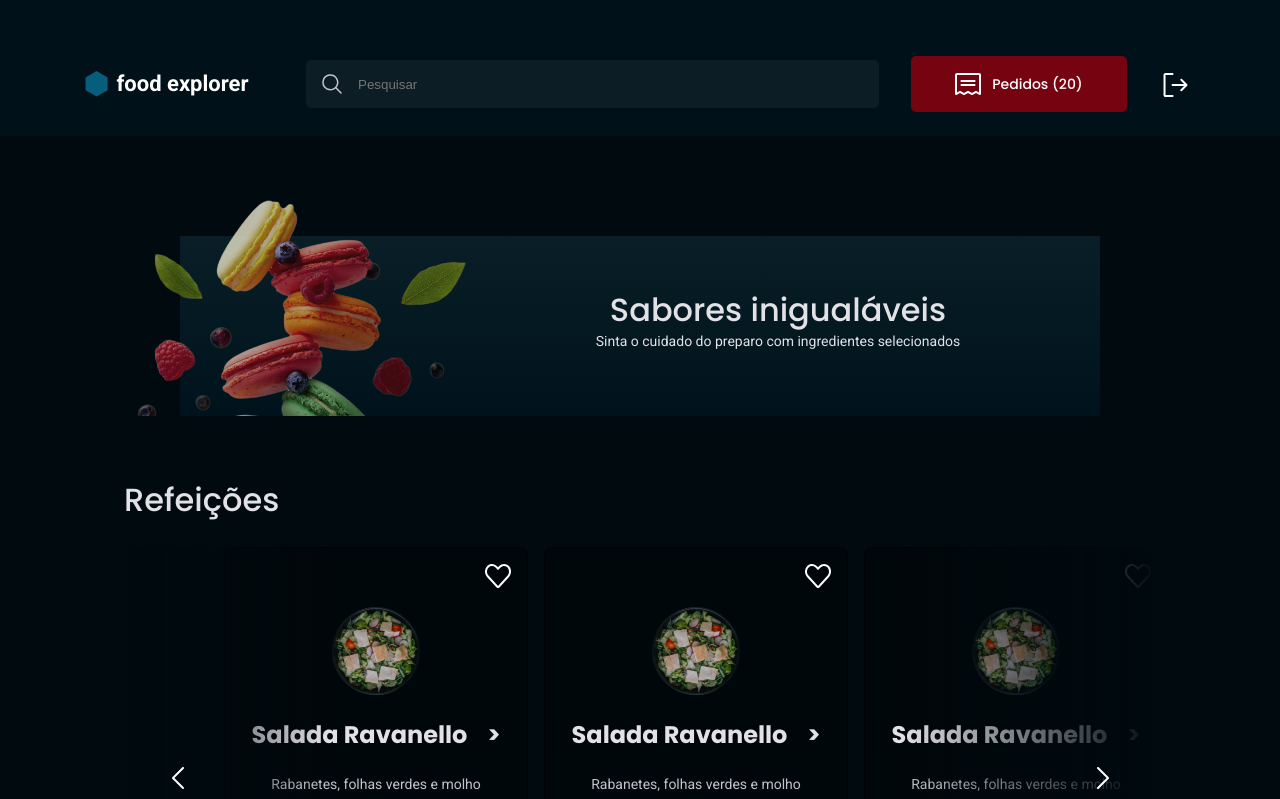
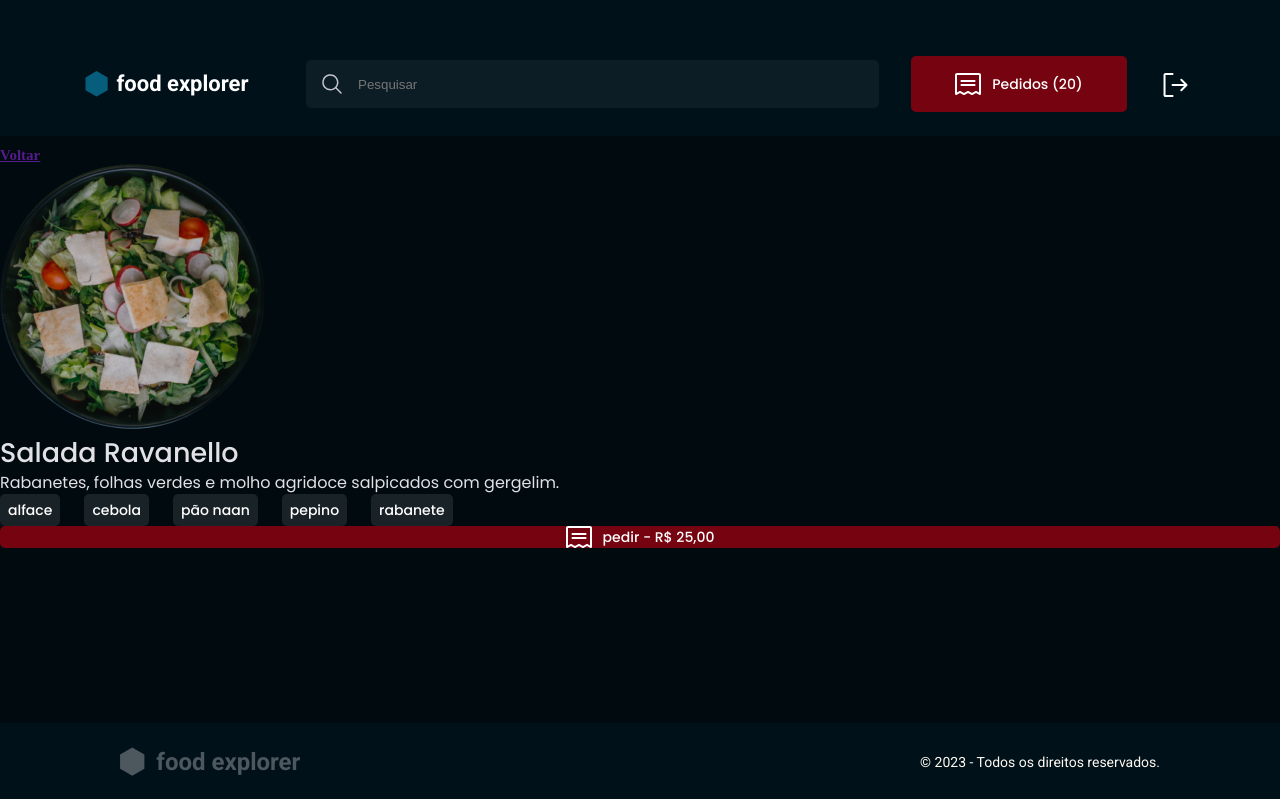
Before and after one commit to luislanga/food_explorer, a React (Vite) app: page / in a window 1280 px wide. Shown: the top 799 px of the page. Built offline with nearby package versions, Linux system fonts and the light colour scheme.

Commit message:
added details page

```diff
--- /dev/null
+++ b/src/components/Details/index.jsx
@@ -0,0 +1,39 @@
+import { Container, Tag } from "./styles"
+import { Button } from "../Button"
+import Receipt from "../../assets/icons/Receipt.svg"
+import Plus from "../../assets/icons/Plus.svg"
+import Minus from "../../assets/icons/Minus.svg"
+import DishLarge from "../../assets/icons/DishLarge.png"
+
+export function Details() {
+    return(
+        <Container>
+            <img src={DishLarge} alt="" />
+            <h1>Salada Ravanello</h1>
+            <p>Rabanetes, folhas verdes e molho agridoce salpicados com gergelim.</p>
+            <div className="tags">
+                <Tag>
+                    alface
+                </Tag>
+                <Tag>
+                    cebola
+                </Tag>
+                <Tag>
+                    pão naan
+                </Tag>
+                <Tag>
+                    pepino
+                </Tag>
+                <Tag>
+                    rabanete
+                </Tag>
+            </div>
+            <div className="addDish">
+                <div className="adder">
+
+                </div>
+                <Button icon={Receipt} title={`pedir - R$ 25,00`} />
+            </div>
+        </Container>
+    )
+}
--- /dev/null
+++ b/src/components/Details/styles.js
@@ -0,0 +1,33 @@
+import styled from "styled-components"
+
+export const Container = styled.div`
+    color: var(--tx-sub);
+    font-family: var(--ff-main);
+    >h1{
+        font-weight: 500;
+        font-size: 2.7rem;
+        line-height: 140%;
+    }
+
+    >p{
+        font-weight: 400;
+        font-size: 1.6rem;
+        line-height: 140%;
+    }
+
+    .tags{
+        display: flex;
+        gap: 2.4rem;
+    }
+`
+
+export const Tag = styled.div`
+    color: var(--tx-main);
+    font-weight: 500;
+    font-size: 14px;
+    line-height: 24px;
+    background-color: var(--bg-dark-1000);
+    padding: 0.4rem 0.8rem;
+    border-radius: 5px;
+
+`
--- /dev/null
+++ b/src/pages/App/DishDetails/index.jsx
@@ -0,0 +1,15 @@
+import { Container } from "./styles"
+import { Details } from "../../../components/Details"
+
+export function DishDetails(){
+    return (
+        <Container>
+            <a href="">
+                <img src="" alt="" />
+                <h2>Voltar</h2>
+            </a>
+            <Details />
+        </Container>
+
+    )
+}
--- /dev/null
+++ b/src/pages/App/DishDetails/styles.js
@@ -0,0 +1,5 @@
+import styled from "styled-components";
+
+export const Container = styled.div`
+
+`
--- a/src/pages/App/index.jsx
+++ b/src/pages/App/index.jsx
@@ -1,13 +1,13 @@
 import { Container } from "./styles"
 import { Navbar } from "../../components/Navbar"
 import { Footer } from "../../components/Footer"
-import {Home} from "../App/Home"
+import { DishDetails } from "../App/DishDetails"
 
 export function App(){
     return (
         <Container>
             <Navbar />
-                <Home />
+                <DishDetails />
             <Footer />
         </Container>
 
--- a/src/pages/App/styles.js
+++ b/src/pages/App/styles.js
@@ -5,9 +5,4 @@ export const Container = styled.div`
     display: grid;
     grid-template-rows: auto 1fr auto;
     grid-template-columns: 100%;
-
-    div{
-        font-size: 100px;
-        color: white;
-    }
 `
```
Also changed, not shown: src/assets/icons/DishLarge.png (added).
